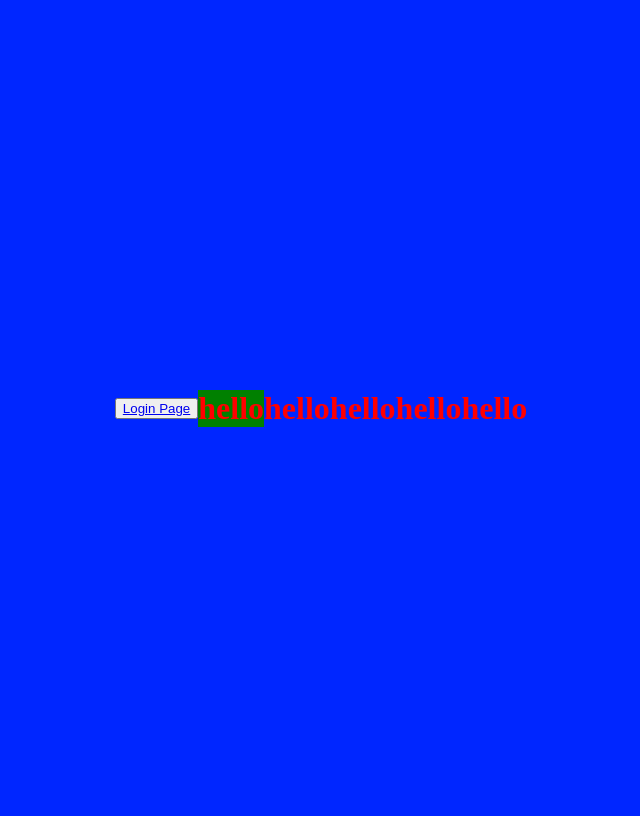
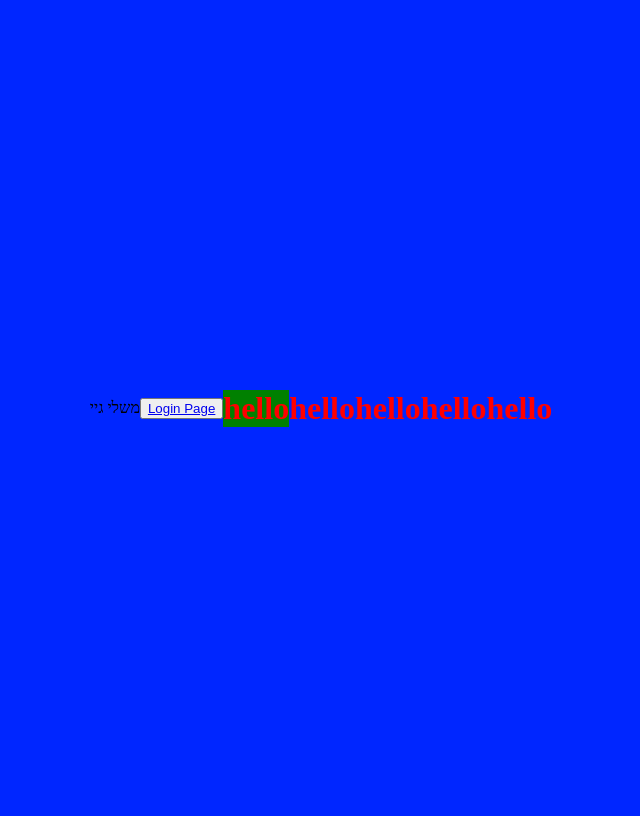
Before and after one commit to enkalamessi/myfirstweb, a Flask app: page / in a window 1280 px wide. Shown: the whole page, without its empty margins (319-959 px from the left). Run offline with Flask 3, Linux system fonts and the light colour scheme.

Commit message:
add important text

```diff
--- a/Website/templates/home.html
+++ b/Website/templates/home.html
@@ -8,6 +8,7 @@
 </head>
 <body>
     <div class="loginbut">
+        משלי גיי
         <button class="make-green"><a href="/login">Login Page</a></button>
         <h1 class="make-green">hello</h1>
         <h1>hello</h1>
```
